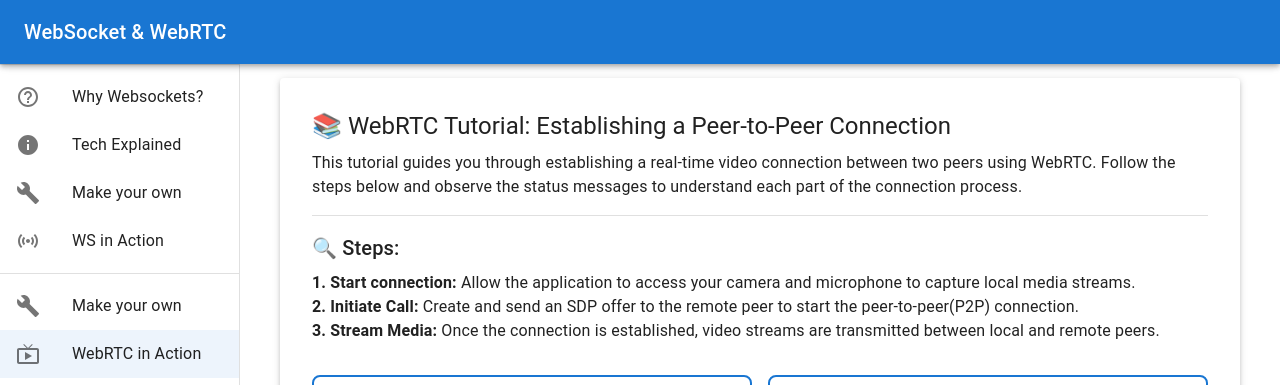
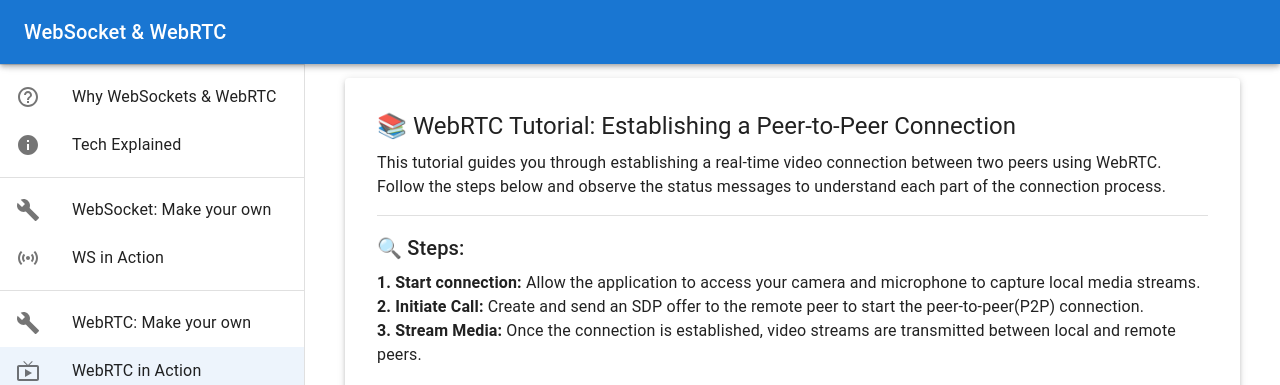
Before and after one commit to ishtpreet/WebSockets-and-WebRTC, a React (Create React App) app in the folder frontend/: page /webrtc in a window 1280 px wide. Shown: the top 385 px of the page. Built offline with nearby package versions, Linux system fonts and the light colour scheme; no server answers.

Commit message:
Fixed navbar items

```diff
--- a/frontend/src/App.js
+++ b/frontend/src/App.js
@@ -16,7 +16,7 @@ import WebRTCTutorial from './pages/webrtc/WebRTCTutorial';
 import WebSocketTutorial from './pages/ws/WebSocketTutorial';
 
 function App() {
-  const drawerWidth = 240;
+  const drawerWidth = 310;
   const [open, setOpen] = useState(false);
 
   return (
--- a/frontend/src/components/SideMenu.js
+++ b/frontend/src/components/SideMenu.js
@@ -16,19 +16,21 @@ import HelpOutlineIcon from '@mui/icons-material/HelpOutline';
 import SensorsIcon from '@mui/icons-material/Sensors';
 import { useNavigate, useLocation } from 'react-router';
 
-const drawerWidth = 240;
+const drawerWidth = 305;
 
 const menuItems = {
+  technologies: [
+      { label: 'Why WebSockets & WebRTC', path: '/', icon: <HelpOutlineIcon /> },
+      { label: 'Tech Explained', path: '/tech-explained', icon: <InfoIcon /> },
+  ],
   websocket: [
-      { label: 'Why Websockets?', path: '/', icon: <HelpOutlineIcon /> },
-      { label: 'Tech Explained', path: '/tech-explained', icon: <InfoIcon /> },
-      { label: 'Make your own', path: '/websocket-tutorial', icon: <BuildIcon /> },
+      { label: 'WebSocket: Make your own', path: '/websocket-tutorial', icon: <BuildIcon /> },
       { label: 'WS in Action', path: '/ws', icon: <SensorsIcon /> },
   ],
   webrtc: [
       // { label: 'Why Web RTC?', path: '/why-webrtc', icon: <HelpOutlineIcon /> },
       // { label: 'What is Web RTC?', path: '/what-is-webrtc', icon: <InfoIcon /> },
-      { label: 'Make your own', path: '/webrtc-tutorial', icon: <BuildIcon /> },
+      { label: 'WebRTC: Make your own', path: '/webrtc-tutorial', icon: <BuildIcon /> },
       { label: 'WebRTC in Action', path: '/webrtc', icon: <LiveTvIcon /> },
   ],
 };
@@ -51,6 +53,20 @@ function SideMenu(props) {
                     SER-598 Project on
                 </Typography>
             </Toolbar>
+            <Divider />
+            <List>
+                {menuItems.technologies.map((item, index) => (
+                    <ListItem key={index} disablePadding>
+                        <ListItemButton
+                            onClick={(e) => handleNavigation(item.path, e)}
+                            selected={location.pathname === item.path}
+                        >
+                            <ListItemIcon>{item.icon}</ListItemIcon>
+                            <ListItemText primary={item.label} />
+                        </ListItemButton>
+                    </ListItem>
+                ))}
+            </List>
             <Divider />
             <List>
                 {menuItems.websocket.map((item, index) => (
```
